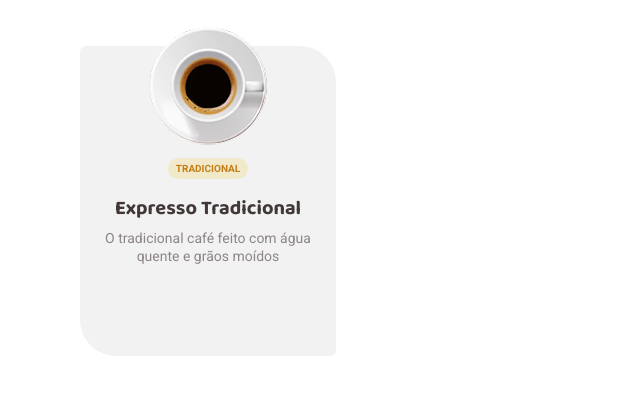
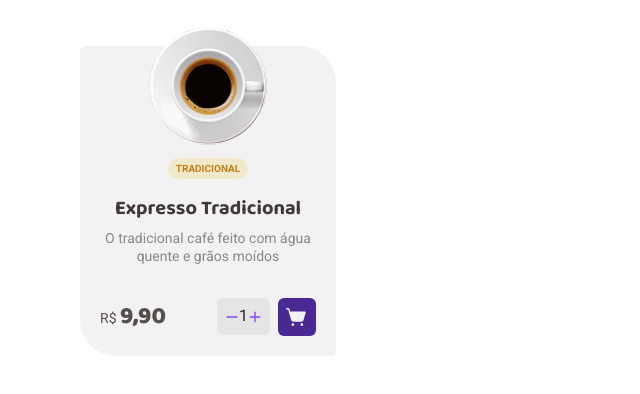
Before and after one commit to pv-toledo/coffee-delivery-app, a React (Vite) app: page / in a window 1280 px wide. Shown: the part 730-1124 px from the top of the page, without its empty margins (0-640 px from the left). Built offline with nearby package versions, Linux system fonts and the light colour scheme.

Commit message:
terminar de estilizar a barra de actions

```diff
--- /dev/null
+++ b/src/pages/Home/components/List/components/Card/Buy/index.tsx
@@ -0,0 +1,34 @@
+import { Minus, Plus, ShoppingCartSimple } from "phosphor-react";
+import { Actions, BuyContainer, CartButton, Counter } from "./styles";
+import { useTheme } from "styled-components";
+
+export function Buy() {
+    const theme = useTheme()
+    return (
+        <BuyContainer>
+            <div>
+                <span>R$ </span><span>9,90</span>
+            </div>
+
+            <Actions>
+                <Counter>
+                    <button>
+                        <Minus size={14} color={theme.colors.purple} weight="bold" />
+                    </button>
+
+                    <span>1</span>
+
+                    <button>
+                        <Plus size={14} color={theme.colors.purple} weight="bold" />
+                    </button>
+                </Counter>
+
+                <CartButton>
+                    <ShoppingCartSimple size={22} color={theme.colors["base-card"]} weight="fill" />
+                </CartButton>
+
+            </Actions>
+
+        </BuyContainer>
+    )
+}
--- /dev/null
+++ b/src/pages/Home/components/List/components/Card/Buy/styles.ts
@@ -0,0 +1,71 @@
+import styled from "styled-components";
+
+export const BuyContainer = styled.div`
+   margin-top: auto; //No fnal do container
+   display: flex;
+   align-items: center;
+   justify-content: space-between;
+   width: 100%;
+
+
+   span{
+      color: ${props => props.theme.colors["base-text"]};
+      font-family: ${props => props.theme.typography.roboto["font-family"]};
+      font-size: ${props => props.theme.typography.roboto.TitleS["font-size"]};
+      font-weight: ${props => props.theme.typography.roboto.TitleS["font-weight"]};
+      line-height: ${props => props.theme.typography.roboto.TitleL["line-height"]};
+   }
+
+   span:last-child {
+      color: ${props => props.theme.colors["base-text"]};
+      font-family: ${props => props.theme.typography.baloo2["font-family"]};
+      font-size: ${props => props.theme.typography.baloo2.TitleM["font-size"]};
+      font-weight: ${props => props.theme.typography.baloo2.TitleM["font-weight"]};
+      line-height: ${props => props.theme.typography.baloo2.TitleL["line-height"]};
+   }
+
+`
+
+export const Actions = styled.div`
+   display: flex;
+   align-items: center;
+   justify-content: center;
+   gap: 0.5rem;
+
+`
+
+export const Counter = styled.div`
+   display: flex;
+   align-items: center;
+   flex: 1;
+
+   padding: 0.5rem;
+   border-radius: 6px;
+   background-color: ${props => props.theme.colors["base-button"]};
+
+   button {
+      background-color: transparent;
+      display: flex;
+      align-items: center;
+      border: none;
+   }
+
+   span {
+      color: ${props => props.theme.colors["base-title"]};
+      font-family: ${props => props.theme.typography.roboto["font-family"]};
+      font-size: ${props => props.theme.typography.roboto.TitleM["font-size"]};
+      font-weight: ${props => props.theme.typography.roboto.TitleM.fontWeight.regular};
+      line-height: ${props => props.theme.typography.roboto.TitleM["line-height"]};
+   }
+
+`
+
+export const CartButton = styled.button`
+   display: flex;
+   gap: 0.5rem;
+   border: none;
+   border-radius: 6px;
+   background-color: ${props => props.theme.colors["purple-dark"]};
+   padding: 0.5rem;
+
+`
--- a/src/pages/Home/components/List/components/Card/index.tsx
+++ b/src/pages/Home/components/List/components/Card/index.tsx
@@ -1,5 +1,6 @@
 import { CardContainer, CardTagContainer, Subtitle, Tag, Title } from "./styles";
 import teste from '../../../../../../assets/Coffees/teste.png'
+import { Buy } from "./Buy";
 
 
 export function Card() {
@@ -14,6 +15,8 @@ export function Card() {
             <Title>Expresso Tradicional</Title>
             <Subtitle>O tradicional café feito com água quente e grãos moídos</Subtitle>
 
+            <Buy />
+
         </CardContainer>
     )
 }
--- a/src/pages/Home/components/List/components/Card/styles.ts
+++ b/src/pages/Home/components/List/components/Card/styles.ts
@@ -35,7 +35,6 @@ export const CardTagContainer = styled.div`
     align-items: center;
     margin-top: 5.75rem;
 
-
 `
 
 export const Tag = styled.div`
```
Also changed, not shown: src/pages/Home/components/List/index.tsx (line endings or trailing spaces).
